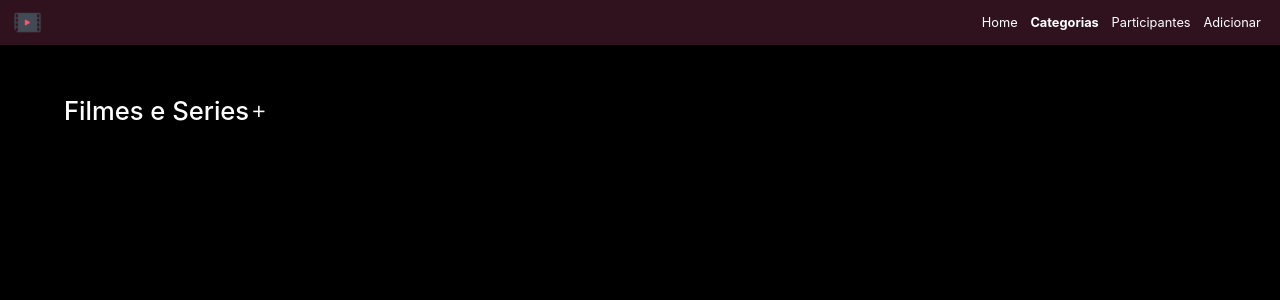
After one commit to wandersonDeve/Catalogo, a Flask app: page /layout in a window 1280 px wide. The commit adds this page. Shown: the top 300 px of the page. Run offline with Flask 2, Linux system fonts and the light colour scheme; data that the repository does not hold is empty; some libraries are stand-ins or nearby versions.

Commit message:
adicao de layout

```diff
--- a/app.py
+++ b/app.py
@@ -31,13 +31,19 @@ def index():
 def participantes():
     return render_template('participantes.html')
 
-@app.route('/sinopse')
-def sinopse():
-    return render_template('sinopse.html')
+@app.route('/sinopse/<id>')
+def sinopse(id):
+    catalogo = Catalogo.query.get(id)
+    return render_template('sinopse.html', catalogo=catalogo)
 
 @app.route('/sobre')
 def sobre():
     return render_template('sobre.html')
+
+@app.route('/layout')
+def layout():
+    catalogo = Catalogo.query.all()
+    return render_template('layout.html', catalogo=catalogo)
 
 @app.route('/trailer/<id>')
 def trailer(id):
--- a/static/css/adicionar_editar_style.css
+++ b/static/css/adicionar_editar_style.css
@@ -13,6 +13,10 @@ textarea:focus, input:focus, select:focus {
 }
 
 /* INICIO DAS ESTILIZAÇÕES DO AVISO */
+
+html{
+    zoom: 0.8;
+}
 
 article#new {
     display: none;
--- /dev/null
+++ b/static/css/layout.css
@@ -0,0 +1,75 @@
+*{
+    margin:0;
+    padding:0;
+    background-color: black;
+    color: white;
+}
+
+html{
+    zoom: 0.8;
+}
+
+/* INICIO DAS ESTILIZAÇÕES DA NAV BAR */
+
+header nav{
+    background: #30121F;
+}
+
+header nav img{
+    background-color: transparent;
+}
+
+body header nav button.navbar-toggler.ml-auto.collapsed{
+    background-color: #7a164100;
+}
+
+.ml-auto{
+    background-color: transparent;
+}
+
+.navbar-light .navbar-nav .nav-link {
+    color: white;
+}
+
+.navbar-light .navbar-nav .nav-link:hover {
+    color: rgb(255, 72, 0);
+}
+
+/* fim DAS ESTILIZAÇÕES DA NAV BAR */
+
+.filme_imagem{
+    height: 30rem;
+    width: 18rem;
+    border-radius: 2rem;
+    margin-bottom: 1rem;
+}
+
+section{
+    padding: 0 0 0 1rem;
+    display: flex;
+    align-items: center;
+    width: 100%;
+    overflow-y: scroll;
+}
+
+#titulo_nome{
+    display: flex;
+    align-items: center;
+    width: 100%;
+    padding: 4rem 0 1rem 5rem;
+}
+
+article{
+    display: flex;
+    align-items: center;
+    justify-content: center;
+    flex-direction: column;
+    max-width: 19rem;
+    max-height: 33rem;
+    margin-left: 1rem;
+    margin-top: 1rem;
+}
+
+#cada_filme{
+    display: flex;
+}
--- a/static/css/participantes_style.css
+++ b/static/css/participantes_style.css
@@ -4,6 +4,10 @@
     border: none;
     background-color: #101010;
     color: white;
+}
+
+html{
+    zoom: 0.8;
 }
 
 
@@ -101,6 +105,7 @@ body header nav button.navbar-toggler.ml-auto.collapsed{
     font-weight: 700;
 }
 
+
 footer p{
     width:100%;
     margin-bottom:0px;
--- a/static/css/sobre_style.css
+++ b/static/css/sobre_style.css
@@ -4,6 +4,11 @@
     background-color: #101010;
     color: #FFFFFF;
 }
+
+html{
+    zoom: 0.8;
+}
+
 
 header nav{
     background: #30121F;
--- a/templates/Editar.html
+++ b/templates/Editar.html
@@ -22,7 +22,7 @@
             <a class="nav-link" href="/">Home</a>
           </li>
           <li class="nav-item ml-auto">
-            <a class="nav-link" href="#">Categorias</a>
+            <a class="nav-link" href="/layout">Categorias</a>
           </li>
           <li class="nav-item ml-auto">
             <a class="nav-link" href="/participantes">Participantes</a>
--- a/templates/adicionar.html
+++ b/templates/adicionar.html
@@ -22,7 +22,7 @@
           <a class="nav-link" href="/">Home</a>
         </li>
         <li class="nav-item ml-auto">
-          <a class="nav-link" href="#">Categorias</a>
+          <a class="nav-link" href="/layout">Categorias</a>
         </li>
         <li class="nav-item ml-auto">
           <a class="nav-link" href="/participantes">Participantes</a>
--- a/templates/index.html
+++ b/templates/index.html
@@ -22,7 +22,7 @@
             <strong><a class="nav-link" href="/" link="">Home</a></strong>
           </li>
           <li class="nav-item ml-auto">
-            <a class="nav-link" href="#">Categorias</a>
+            <a class="nav-link" href="/layout">Categorias</a>
           </li>
           <li class="nav-item ml-auto">
             <a class="nav-link" href="/participantes">Participantes</a>
--- /dev/null
+++ b/templates/layout.html
@@ -0,0 +1,68 @@
+<!DOCTYPE html>
+<html lang="pt-br">
+<head>
+    <meta charset="UTF-8">
+    <meta http-equiv="X-UA-Compatible" content="IE=edge">
+    <meta name="viewport" content="width=device-width, initial-scale=1.0">
+    <link href="https://fonts.googleapis.com/icon?family=Material+Icons"
+      rel="stylesheet">
+    <link rel="stylesheet" href="https://maxcdn.bootstrapcdn.com/bootstrap/4.0.0/css/bootstrap.min.css" integrity="sha384-Gn5384xqQ1aoWXA+058RXPxPg6fy4IWvTNh0E263XmFcJlSAwiGgFAW/dAiS6JXm" crossorigin="anonymous">
+    <link rel="stylesheet" href="../static/css/layout.css">
+    <link rel="shortcut icon" href="../static/img/favicon.png" type="image/x-icon">
+    <title>Filmes/Series</title>
+</head>
+<body>
+    <header class="menuresponsivo">
+        <nav class="navbar navbar-expand-lg navbar-light  ">
+          <img src="../static/img/icone.png" alt="icone">
+          <button class="navbar-toggler ml-auto" type="button" data-toggle="collapse" data-target="#navbarNav" aria-controls="navbarNav" aria-expanded="false" aria-label="Toggle navigation">
+            <span class="navbar-toggler-icon"></span>
+          </button>
+          <div class="collapse navbar-collapse ml-auto" id="navbarNav">
+            <ul class="navbar-nav ml-auto">
+              <li class="nav-item ml-auto">
+                <a class="nav-link" href="/">Home</a>
+              </li>
+              <li class="nav-item ml-auto">
+                <strong><a class="nav-link" href="/layout">Categorias</a></strong>
+              </li>
+              <li class="nav-item ml-auto">
+                <a class="nav-link" href="/participantes">Participantes</a>
+              </li>
+              <li class="nav-item ml-auto">
+                <a class="nav-link" href="/new">Adicionar</a>
+              </li>
+            </ul>
+          </div>
+        </nav>
+    </header>
+
+    <div id='titulo_nome'>
+        <h2>Filmes e Series</h2>
+        <strong>
+            <span class="material-icons">
+                add
+            </span>
+        </strong>
+    </div>
+    <section>
+        <div class='cada_filme'>
+            {% for filme in catalogo %}
+            <article>
+                <a href="/sinopse/{{filme.id}}">
+                    <img class='filme_imagem' src="{{filme.imagem}}" alt="{{filme.nome}}">
+                </a>
+                <h5>{{filme.nome}}</h5>
+            </article>
+        </div>
+        {% endfor %}
+    </section>
+
+
+
+
+</body>
+  <script src="https://code.jquery.com/jquery-3.2.1.slim.min.js" integrity="sha384-KJ3o2DKtIkvYIK3UENzmM7KCkRr/rE9/Qpg6aAZGJwFDMVNA/GpGFF93hXpG5KkN" crossorigin="anonymous"></script>
+  <script src="https://cdnjs.cloudflare.com/ajax/libs/popper.js/1.12.9/umd/popper.min.js" integrity="sha384-ApNbgh9B+Y1QKtv3Rn7W3mgPxhU9K/ScQsAP7hUibX39j7fakFPskvXusvfa0b4Q" crossorigin="anonymous"></script>
+  <script src="https://maxcdn.bootstrapcdn.com/bootstrap/4.0.0/js/bootstrap.min.js" integrity="sha384-JZR6Spejh4U02d8jOt6vLEHfe/JQGiRRSQQxSfFWpi1MquVdAyjUar5+76PVCmYl" crossorigin="anonymous"></script>
+</html>
--- a/templates/sobre.html
+++ b/templates/sobre.html
@@ -22,7 +22,7 @@
                 <a class="nav-link" href="/" link="">Home</a>
               </li>
               <li class="nav-item ml-auto">
-                <a class="nav-link" href="#">Categorias</a>
+                <a class="nav-link" href="/layout">Categorias</a>
               </li>
               <li class="nav-item ml-auto">
                 <a class="nav-link" href="/participantes">Participantes</a>
--- a/templates/trailer.html
+++ b/templates/trailer.html
@@ -22,7 +22,7 @@
                 <a class="nav-link" href="/" link="">Home</a>
               </li>
               <li class="nav-item ml-auto">
-                <a class="nav-link" href="#">Categorias</a>
+                <a class="nav-link" href="/layout">Categorias</a>
               </li>
               <li class="nav-item ml-auto">
                 <a class="nav-link" href="/participantes">Participantes</a>
```
Also changed, not shown: static/css/index_style.css (+16 -0 lines), static/css/sinopse_style.css (+6 -1 lines), templates/participantes.html (+6 -7 lines), templates/sinopse.html (+2 -8 lines), static/img/wanderson.png (added).
